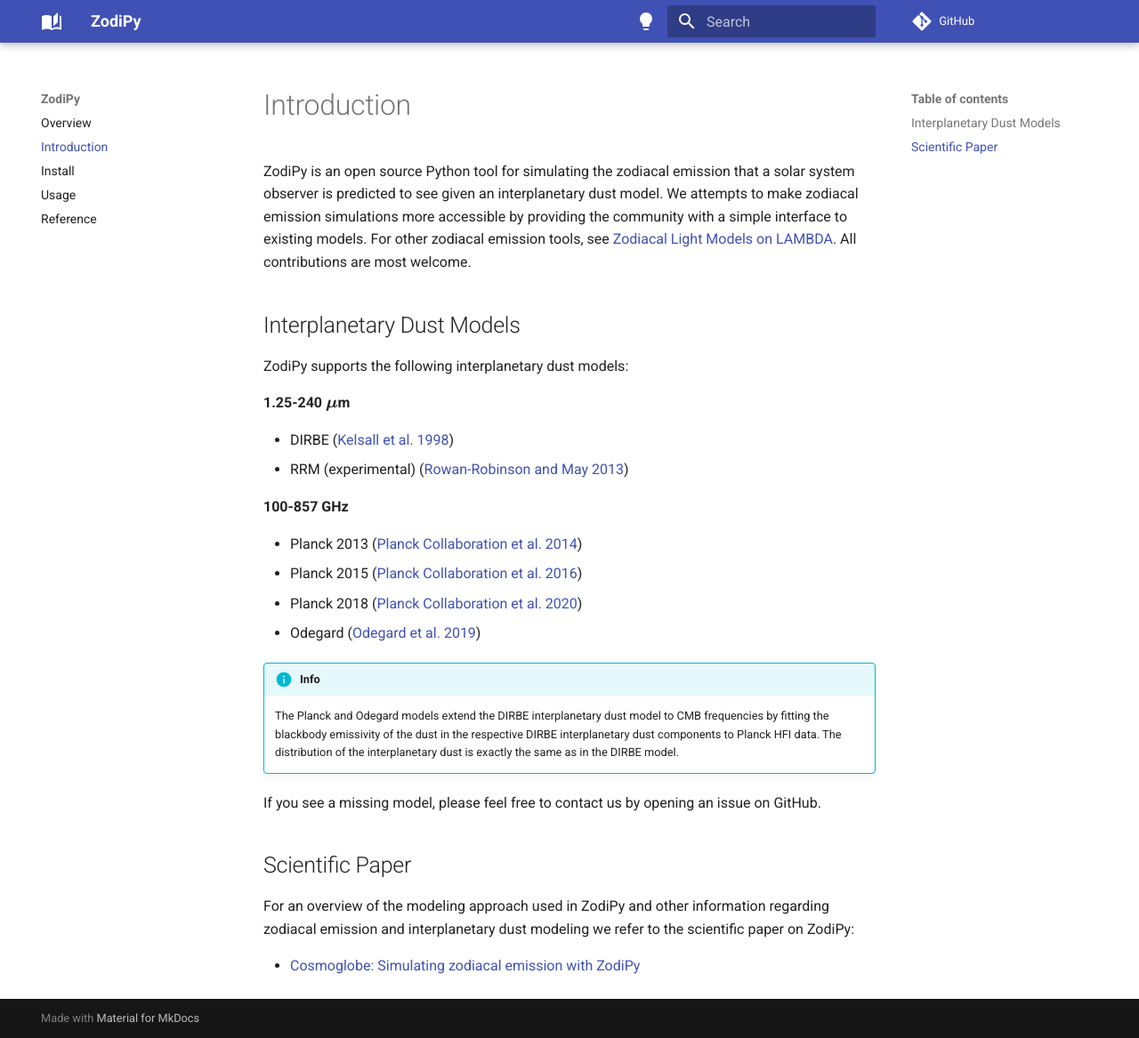
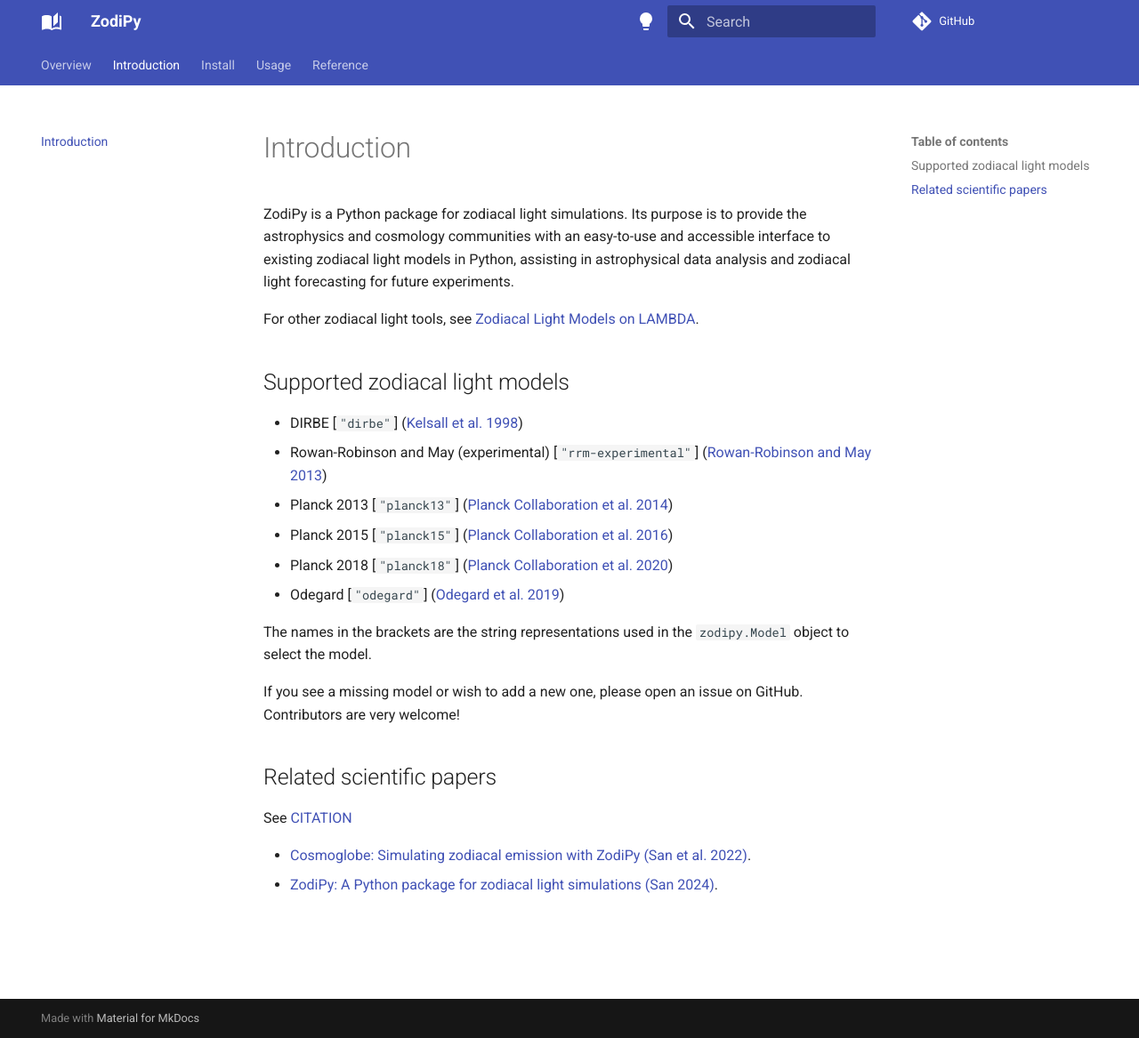
Before and after one commit to Cosmoglobe/zodipy, an MkDocs documentation site: the page built from docs/introduction.md, in a window 1280 px wide and 1167 px high. Shown: the whole window at 89% size. Built offline with MkDocs 1.6.1 and Material for MkDocs 9.7.7, drawn with Linux system fonts in a browser that asks for light colours; comment, search, counter and statistics services are not loaded.

```diff
--- a/docs/introduction.md
+++ b/docs/introduction.md
@@ -1,31 +1,25 @@
 # Introduction
 
-ZodiPy is an open source Python tool for simulating the zodiacal emission that a solar system observer is predicted to see given an interplanetary dust model. We attempts to make zodiacal emission simulations more accessible by providing the community with a simple interface to existing models. For other zodiacal emission tools, see [Zodiacal Light Models on LAMBDA](https://lambda.gsfc.nasa.gov/product/foreground/fg_models.html). All contributions are most welcome.
+ZodiPy is a Python package for zodiacal light simulations. Its purpose is to provide the astrophysics and cosmology communities with an easy-to-use and accessible interface to existing zodiacal light models in Python, assisting in astrophysical data analysis and zodiacal light forecasting for future experiments.
+
+For other zodiacal light tools, see [Zodiacal Light Models on LAMBDA](https://lambda.gsfc.nasa.gov/product/foreground/fg_models.html).
+
+## Supported zodiacal light models
+
+- DIRBE [`"dirbe"`] ([Kelsall et al. 1998](https://ui.adsabs.harvard.edu/abs/1998ApJ...508...44K/abstract))
+- Rowan-Robinson and May (experimental) [`"rrm-experimental"`] ([Rowan-Robinson and May 2013](https://ui.adsabs.harvard.edu/abs/2013MNRAS.429.2894R/abstract))
+- Planck 2013 [`"planck13"`] ([Planck Collaboration et al. 2014](https://ui.adsabs.harvard.edu/abs/2014A%26A...571A..14P/abstract>))
+- Planck 2015 [`"planck15"`] ([Planck Collaboration et al. 2016](https://ui.adsabs.harvard.edu/abs/2016A&A...594A...8P))
+- Planck 2018 [`"planck18"`] ([Planck Collaboration et al. 2020](https://ui.adsabs.harvard.edu/abs/2020A&A...641A...3P))
+- Odegard [`"odegard"`] ([Odegard et al. 2019](https://ui.adsabs.harvard.edu/abs/2019ApJ...877...40O/abstract))
+
+The names in the brackets are the string representations used in the `zodipy.Model` object to select the model.
+
+If you see a missing model or wish to add a new one, please open an issue on GitHub. Contributors are very welcome!
 
 
-## Interplanetary Dust Models
-ZodiPy supports the following interplanetary dust models:
+## Related scientific papers
+See [CITATION](https://github.com/Cosmoglobe/zodipy/blob/main/CITATION.bib)
 
-**1.25-240 $\boldsymbol{\mu}$m**
-
-- DIRBE ([Kelsall et al. 1998](https://ui.adsabs.harvard.edu/abs/1998ApJ...508...44K/abstract))
-- RRM (experimental) ([Rowan-Robinson and May 2013](https://ui.adsabs.harvard.edu/abs/2013MNRAS.429.2894R/abstract))
-
-**100-857 GHz**
-
-- Planck 2013 ([Planck Collaboration et al. 2014](https://ui.adsabs.harvard.edu/abs/2014A%26A...571A..14P/abstract>))
-- Planck 2015 ([Planck Collaboration et al. 2016](https://ui.adsabs.harvard.edu/abs/2016A&A...594A...8P))
-- Planck 2018 ([Planck Collaboration et al. 2020](https://ui.adsabs.harvard.edu/abs/2020A&A...641A...3P))
-- Odegard ([Odegard et al. 2019](https://ui.adsabs.harvard.edu/abs/2019ApJ...877...40O/abstract))
-
-!!! info
-    The Planck and Odegard models extend the DIRBE interplanetary dust model to CMB frequencies by fitting the blackbody emissivity of the dust in the respective DIRBE interplanetary dust components to Planck HFI data.
-    The distribution of the interplanetary dust is exactly the same as in the DIRBE model.
-
-If you see a missing model, please feel free to contact us by opening an issue on GitHub.
-
-
-## Scientific Paper
-For an overview of the modeling approach used in ZodiPy and other information regarding zodiacal emission and interplanetary dust modeling we refer to the scientific paper on ZodiPy:
-
-- [Cosmoglobe: Simulating zodiacal emission with ZodiPy](https://arxiv.org/abs/2205.12962)
+- [Cosmoglobe: Simulating zodiacal emission with ZodiPy (San et al. 2022)](https://arxiv.org/abs/2205.12962).
+- [ZodiPy: A Python package for zodiacal light simulations (San 2024)](https://joss.theoj.org/papers/10.21105/joss.06648#).
--- a/mkdocs.yml
+++ b/mkdocs.yml
@@ -18,9 +18,16 @@ theme:
   icon:
     logo: material/book-open-page-variant
   features:
+    - search.suggest
+    - search.highlight
+    - content.tabs.link
+    - navigation.indexes
+    - content.tooltips
+    - navigation.path
+    - content.code.annotate
     - content.code.copy
     - content.code.select
-
+    - navigation.tabs
 markdown_extensions:
   - markdown_include.include:
       base_path: docs
@@ -49,7 +56,20 @@ nav:
 plugins:
 - search
 - mkdocstrings:
-    default_handler: python
     handlers:
-      options:
-        merge_init_into_class: true
+      python:
+        options:
+          inherited_members: true
+          merge_init_into_class: true
+          members_order: source
+          separate_signature: true
+          unwrap_annotated: true
+          docstring_section_style: spacy
+          signature_crossrefs: true
+          show_symbol_type_heading: true
+          show_symbol_type_toc: true
+# - mkdocstrings:
+#     default_handler: python
+#     handlers:
+#       options:
+#         merge_init_into_class: true
```
Also changed, not shown: README.md (+30 -12 lines), docs/examples/number_density.py (+7 -1 lines), docs/index.md (+5 -3 lines), docs/install.md (+3 -4 lines), docs/usage.md (+56 -42 lines), pyproject.toml (+7 -7 lines), 2 other files.
